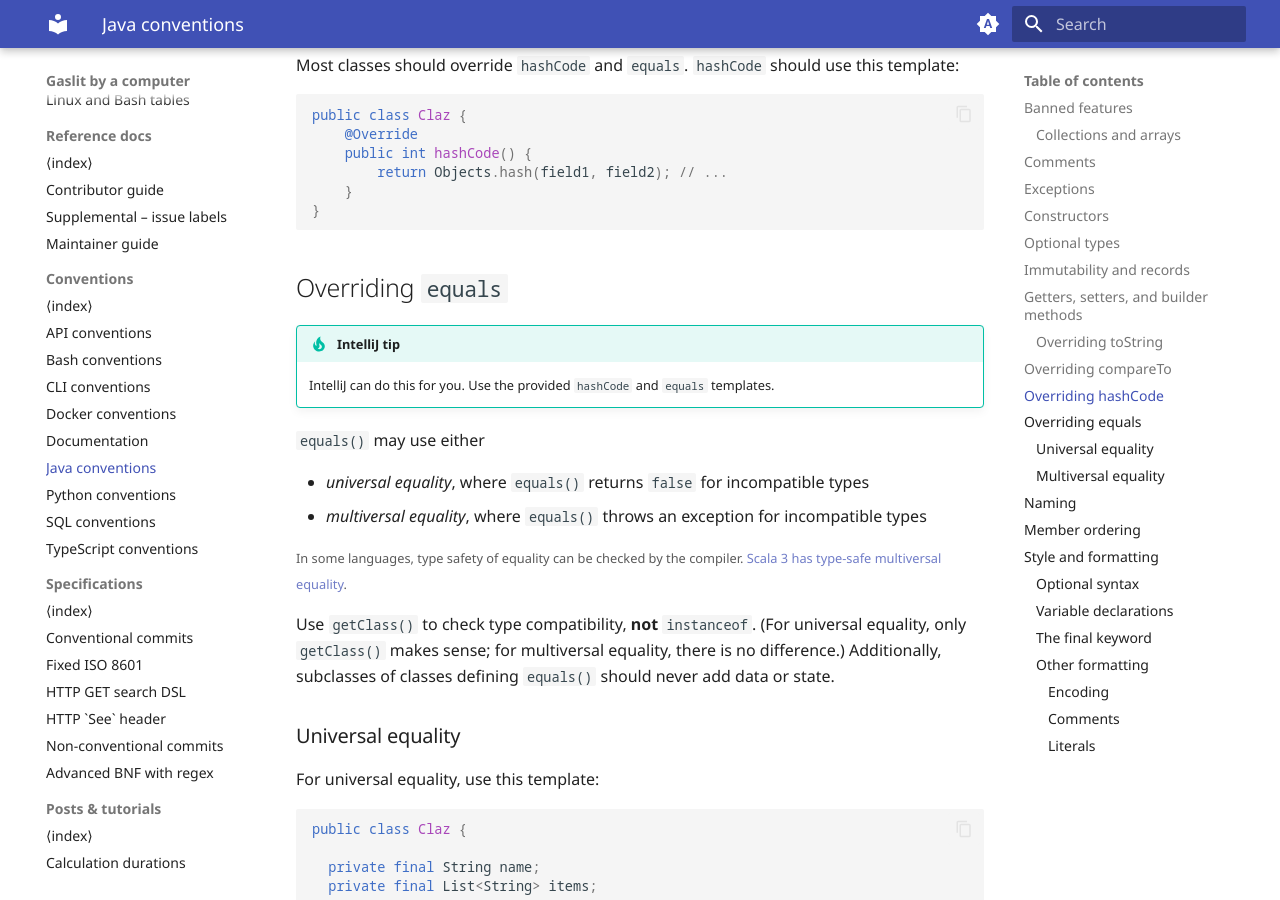
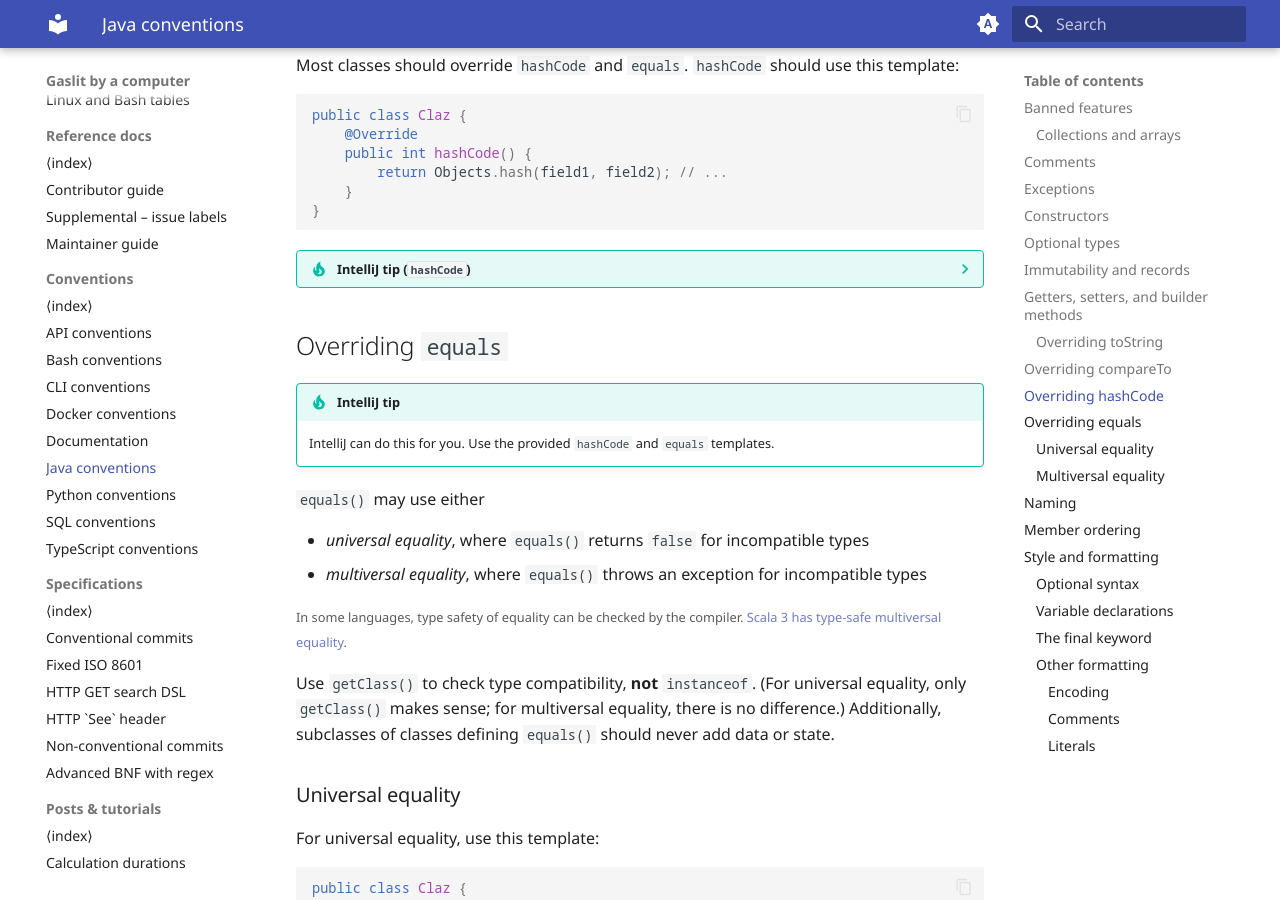
Before and after one commit to dmyersturnbull/dmyersturnbull.github.io, an MkDocs documentation site: the page built from contents/convention/java.md, in a window 1280 px wide and 900 px high, scrolled down 3242 px. Built offline with MkDocs 1.6.1 and Material for MkDocs 9.7.7, drawn with Linux system fonts in a browser that asks for light colours; comment, search, counter and statistics services are not loaded; some of the changed lines change nothing that is shown.

Commit message:
style: correct indentation in velocity templates

````diff
--- a/contents/convention/java.md
+++ b/contents/convention/java.md
@@ -145,6 +145,103 @@
 }
 ```
 
+??? tip "IntelliJ tip (`hashCode`)"
+
+    <b>`hashCode()` template:</b>
+
+    ```velocity
+    public int hashCode() {
+
+    ## Simple case 0A: no fields and no `super.hashCode`.
+    #if($fields.isEmpty() && !$superHasHashCode)
+      return 0;
+    ## Simple case 0B: `super.hashCode` but no fields.
+    #elseif($fields.isEmpty())
+      return super.hashCode();
+    #end
+
+    ## Simple case 1: one array field and no `super.hashCode`.
+    #if ($fields.size()==1 && $fields[0].array && !$superHasHashCode)
+      return java.util.Arrays.hashCode($fields[0].accessor);
+
+    ## Remaining cases:
+    #else
+
+      ## Determine whether there are any arrays and any non-arrays.
+      #set($hasArrays = false)
+      #set($hasNonArrays = false)
+      #foreach($field in $fields)
+        #if ($field.array)
+          #set($hasArrays = true)
+        #else
+          #set($hasNonArrays = true)
+        #end
+      #end
+
+      # Choose a safe variable name.
+      #set($resultVar = $helper.getUniqueLocalVarName("result", $fields, $settings))
+      #set($isDefined = false)
+
+      ## We'll need to define `result` if there are array fields.
+      ## Otherwise, we'll just `return Objects.hash(...)` directly.
+      #if($hasArrays)
+        int $resultVar = ##
+      #else
+        return ##
+      #end
+
+      ## If there are non-array fields, capture them in `Objects.hash(...)`.
+      ## If `super.hashCode` is defined, include that, too.
+      #if($hasNonArrays)
+
+        java.util.Objects.hash(##
+
+        #set($i = 0)
+        #if($superHasHashCode)
+          super.hashCode() ##
+          #set($i = 1)
+        #end
+
+        #foreach($field in $fields)
+          #if(!$field.array)
+            #if($i > 0)
+              , ##
+            #end
+            $field.accessor ##
+            #set($i = $i + 1)
+          #end
+        #end
+
+        ); ## end of `Objects.hash(`.
+
+      ## If there are no non-array fields, just initialize `result = super.hashCode()`.
+      #elseif($superHasHashCode)
+        super.hashCode(); ##
+      #end
+
+      ## Fold array fields into the hash with successive statements like:
+      ##   `result = 31 * result + Arrays.hashCode(field);`
+      ## If we didn't define `$result` above
+      ## (because there are no non-array fields nor a `super.hashCode`)
+      ## then omit the `31 * result + `.
+      #foreach($field in $fields)
+        #if($field.array)
+          $resultVar = ##
+          #if ($isDefined)
+            31 * $resultVar + ##
+          #end
+          java.util.Arrays.hashCode($field.accessor);
+          #set($isDefined = true)
+        #end
+      #end
+
+      ## Return the accumulated hash.
+      return $resultVar;
+
+    #end
+    }
+    ```
+
 ## Overriding `equals`
 
 !!! tip "IntelliJ tip"
@@ -204,119 +301,45 @@
 
     <b>`equals()` template:</b>
 
-    ```text
+    ```velocity
     #parse("equalsHelper.vm")
+
     @Override
     public boolean equals(final Object obj) {
+    ## Fast-path identity check
     if (obj == this) {
     return true;
     }
+
+    ## Null check and strict type check.
     if (obj == null || getClass() != obj.getClass()) {
     return false;
     }
+
     final var o = (${class.getName()}) obj;
     return ##
     #set($i = 0)
     #foreach($field in $fields)
-    #if ($i > 0)
-    && ##
-    #end
-    #set($i = $i + 1)
-    #if ($field.primitive)
-    #if ($field.double || $field.float)
-    #addDoubleFieldComparisonConditionDirect($field) ##
-    #else
-    #addPrimitiveFieldComparisonConditionDirect($field) ##
-    #end
-    #elseif ($field.enum)
-    #addPrimitiveFieldComparisonConditionDirect($field) ##
-    #elseif ($field.array)
-    java.util.Arrays.equals($field.accessor, obj.$field.accessor)##
-    #else
-    java.util.Objects.equals($field.accessor, obj.$field.accessor)##
-    #end
+      #if ($i > 0)
+        && ##
+      #end
+      #set($i = $i + 1)
+
+      #if ($field.primitive)
+        #if ($field.double || $field.float)
+          #addDoubleFieldComparisonConditionDirect($field) ##
+        #else
+          #addPrimitiveFieldComparisonConditionDirect($field) ##
+        #end
+      #elseif ($field.enum)
+        #addPrimitiveFieldComparisonConditionDirect($field) ##
+      #elseif ($field.array)
+        java.util.Arrays.equals($field.accessor, obj.$field.accessor)##
+      #else
+        java.util.Objects.equals($field.accessor, obj.$field.accessor)##
+      #end
     #end
     ;
-    }
-    ```
-
-    <b>`hashCode()` template:</b>
-
-    ```
-    public int hashCode() {
-    #if (!$superHasHashCode && $fields.size()==1 && $fields[0].array)
-    return java.util.Arrays.hashCode($fields[0].accessor);
-    #else
-    #set($hasArrays = false)
-    #set($hasNoArrays = false)
-    #foreach($field in $fields)
-    #if ($field.array)
-    #set($hasArrays = true)
-    #else
-    #set($hasNoArrays = true)
-    #end
-    #end
-    #if (!$hasArrays)
-    return java.util.Objects.hash(##
-    #set($i = 0)
-    #if($superHasHashCode)
-    super.hashCode() ##
-    #set($i = 1)
-    #end
-    #foreach($field in $fields)
-    #if ($i > 0)
-    , ##
-    #end
-    $field.accessor ##
-    #set($i = $i + 1)
-    #end
-    );
-    #else
-    #set($resultName = $helper.getUniqueLocalVarName("result", $fields, $settings))
-    #set($resultAssigned = false)
-    #set($resultDeclarationCompleted = false)
-    int $resultName ##
-    #if($hasNoArrays)
-    = java.util.Objects.hash(##
-    #set($i = 0)
-    #if($superHasHashCode)
-    super.hashCode() ##
-    #set($i = 1)
-    #end
-    #foreach($field in $fields)
-    #if(!$field.array)
-    #if ($i > 0)
-    , ##
-    #end
-    $field.accessor ##
-    #set($i = $i + 1)
-    #end
-    #end
-    );
-    #set($resultAssigned = true)
-    #set($resultDeclarationCompleted = true)
-    #elseif($superHasHashCode)
-    = super.hashCode(); ##
-    #set($resultAssigned = true)
-    #set($resultDeclarationCompleted = true)
-    #end
-    #foreach($field in $fields)
-    #if($field.array)
-    #if ($resultDeclarationCompleted)
-    $resultName ##
-    #end
-    = ##
-    #if ($resultAssigned)
-    31 * $resultName + ##
-    #end
-    java.util.Arrays.hashCode($field.accessor);
-    #set($resultAssigned = true)
-    #set($resultDeclarationCompleted = true)
-    #end
-    #end
-    return $resultName;
-    #end
-    #end
     }
     ```
 
@@ -363,7 +386,7 @@
 
     <b>`equals()` template:</b>
 
-    ```text
+    ```velocity
     #parse("equalsHelper.vm")
     @Override
     public final boolean equals(final Object obj) {
@@ -376,114 +399,35 @@
     if (getClass() != obj.getClass()) {
     throw new IllegalArgumentException(
     "Type "
-    + obj.getClass().getName()
-    + " is incompatible with "
-    + getClass().getName()
+        + obj.getClass().getName()
+        + " is incompatible with "
+        + getClass().getName()
     );
     }
+
     final var o = (${class.getName()}) obj;
     return ##
     #set($i = 0)
     #foreach($field in $fields)
-    #if ($i > 0)
-    && ##
-    #end
-    #set($i = $i + 1)
-    #if ($field.primitive)
-    #if ($field.double || $field.float)
-    #addDoubleFieldComparisonConditionDirect($field) ##
-    #else
-    #addPrimitiveFieldComparisonConditionDirect($field) ##
-    #end
-    #elseif ($field.enum)
-    #addPrimitiveFieldComparisonConditionDirect($field) ##
-    #elseif ($field.array)
-    java.util.Arrays.equals($field.accessor, obj.$field.accessor)##
-    #else
-    java.util.Objects.equals($field.accessor, obj.$field.accessor)##
-    #end
+      #if ($i > 0)
+        && ##
+      #end
+      #set($i = $i + 1)
+      #if ($field.primitive)
+        #if ($field.double || $field.float)
+          #addDoubleFieldComparisonConditionDirect($field) ##
+        #else
+          #addPrimitiveFieldComparisonConditionDirect($field) ##
+        #end
+      #elseif ($field.enum)
+        #addPrimitiveFieldComparisonConditionDirect($field) ##
+      #elseif ($field.array)
+        java.util.Arrays.equals($field.accessor, obj.$field.accessor)##
+      #else
+        java.util.Objects.equals($field.accessor, obj.$field.accessor)##
+      #end
     #end
     ;
-    }
-    ```
-
-    <b>`hashCode()` template:</b>
-
-    ```
-    public int hashCode() {
-    #if (!$superHasHashCode && $fields.size()==1 && $fields[0].array)
-    return java.util.Arrays.hashCode($fields[0].accessor);
-    #else
-    #set($hasArrays = false)
-    #set($hasNoArrays = false)
-    #foreach($field in $fields)
-    #if ($field.array)
-    #set($hasArrays = true)
-    #else
-    #set($hasNoArrays = true)
-    #end
-    #end
-    #if (!$hasArrays)
-    return java.util.Objects.hash(##
-    #set($i = 0)
-    #if($superHasHashCode)
-    super.hashCode() ##
-    #set($i = 1)
-    #end
-    #foreach($field in $fields)
-    #if ($i > 0)
-    , ##
-    #end
-    $field.accessor ##
-    #set($i = $i + 1)
-    #end
-    );
-    #else
-    #set($resultName = $helper.getUniqueLocalVarName("result", $fields, $settings))
-    #set($resultAssigned = false)
-    #set($resultDeclarationCompleted = false)
-    int $resultName ##
-    #if($hasNoArrays)
-    = java.util.Objects.hash(##
-    #set($i = 0)
-    #if($superHasHashCode)
-    super.hashCode() ##
-    #set($i = 1)
-    #end
-    #foreach($field in $fields)
-    #if(!$field.array)
-    #if ($i > 0)
-    , ##
-    #end
-    $field.accessor ##
-    #set($i = $i + 1)
-    #end
-    #end
-    );
-    #set($resultAssigned = true)
-    #set($resultDeclarationCompleted = true)
-    #elseif($superHasHashCode)
-    = super.hashCode(); ##
-    #set($resultAssigned = true)
-    #set($resultDeclarationCompleted = true)
-    #end
-    #foreach($field in $fields)
-    #if($field.array)
-    #if ($resultDeclarationCompleted)
-    $resultName ##
-    #end
-    = ##
-    #if ($resultAssigned)
-    31 * $resultName + ##
-    #end
-    java.util.Arrays.hashCode($field.accessor);
-    #set($resultAssigned = true)
-    #set($resultDeclarationCompleted = true)
-    #end
-    #end
-    return $resultName;
-    #end
-    #end
     }
     ```
 
````
